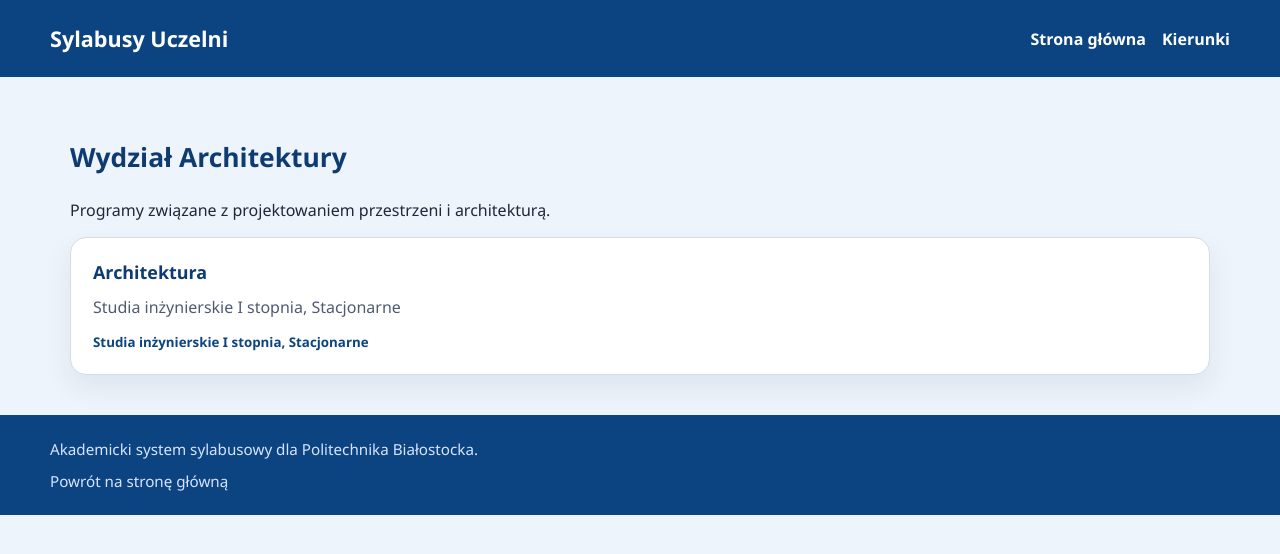
After one commit to leafaries/django-sylabus-wi-pb, a Django app: page /wydzial/wydzial-architektury/ in a window 1280 px wide. The commit adds this page. Shown: the top 554 px of the page. Run offline with Django 5.2, Linux system fonts and the light colour scheme.

Commit message:
widoki, kierunki
1. Jakkolwiek wyglądający interface
2. 3 wydziały
3. Opis semestru 1 na kierunku Informartyka

```diff
--- a/mysite/urls.py
+++ b/mysite/urls.py
@@ -22,4 +22,6 @@ from sylabusy import views
 urlpatterns = [
     path('admin/', admin.site.urls),
     path('', views.index, name='index'),
+    path('wydzial/<slug:slug>/', views.faculty_detail, name='faculty_detail'),
+    path('wydzial/<slug:faculty_slug>/<slug:program_slug>/', views.program_detail, name='program_detail'),
 ]
--- /dev/null
+++ b/sylabusy/static/sylabusy/style.css
@@ -0,0 +1,333 @@
+* {
+    box-sizing: border-box;
+}
+
+body {
+    margin: 0;
+    font-family: 'Segoe UI', Tahoma, Geneva, Verdana, sans-serif;
+    background: #eef4fb;
+    color: #1f2937;
+}
+
+a {
+    color: inherit;
+    text-decoration: none;
+}
+
+header {
+    background: #0c4481;
+    color: #ffffff;
+    padding: 24px 20px;
+}
+
+.header-inner {
+    max-width: 1180px;
+    margin: 0 auto;
+    display: flex;
+    justify-content: space-between;
+    align-items: center;
+    gap: 16px;
+}
+
+.brand {
+    font-size: 1.35rem;
+    font-weight: 700;
+}
+
+nav ul {
+    list-style: none;
+    margin: 0;
+    padding: 0;
+    display: flex;
+    gap: 16px;
+}
+
+nav a {
+    color: #ffffff;
+    font-weight: 600;
+}
+
+.program-link {
+    color: #0c4481;
+    display: inline-block;
+    font-weight: 700;
+}
+
+.program-link:hover {
+    text-decoration: underline;
+}
+
+.breadcrumb {
+    margin-bottom: 18px;
+    font-size: 0.95rem;
+    color: #57667c;
+}
+
+.breadcrumb a {
+    color: #0c4481;
+}
+
+.program-meta {
+    margin-top: 6px;
+    color: #0f3465;
+    font-weight: 600;
+}
+
+.program-description {
+    margin: 18px 0 28px;
+    color: #3f4a65;
+    line-height: 1.75;
+}
+
+.tab-nav {
+    display: flex;
+    flex-wrap: wrap;
+    gap: 12px;
+    margin-bottom: 28px;
+}
+
+.tab-link {
+    display: inline-flex;
+    align-items: center;
+    justify-content: center;
+    padding: 10px 16px;
+    background: #ffffff;
+    border: 1px solid #d6dce8;
+    border-radius: 999px;
+    color: #0c4481;
+    font-weight: 600;
+    transition: background 0.2s ease, transform 0.2s ease;
+}
+
+.tab-link:hover {
+    background: #eaf3ff;
+    transform: translateY(-1px);
+}
+
+.semester-list {
+    display: grid;
+    gap: 18px;
+}
+
+.semester-card {
+    background: #ffffff;
+    border-radius: 16px;
+    padding: 24px;
+    border: 1px solid #e5ebf5;
+}
+
+.semester-card h3 {
+    margin-top: 0;
+    margin-bottom: 10px;
+    color: #0d3b72;
+}
+
+.semester-card p {
+    margin: 0;
+    color: #4f5b74;
+    line-height: 1.75;
+}
+
+.main-hero {
+    padding: 64px 20px 40px;
+    text-align: center;
+    background: linear-gradient(180deg, #0c4481 0%, #144f9b 100%);
+    color: #ffffff;
+}
+
+.main-hero h1 {
+    margin: 0;
+    font-size: clamp(2.3rem, 4vw, 4rem);
+    line-height: 1.05;
+}
+
+.main-hero p {
+    margin: 20px auto 0;
+    max-width: 720px;
+    font-size: 1.05rem;
+    opacity: 0.92;
+}
+
+.section {
+    max-width: 1180px;
+    margin: 0 auto;
+    padding: 40px 20px;
+}
+
+.section-title {
+    margin-bottom: 24px;
+    font-size: 1.65rem;
+    color: #0d3b72;
+}
+
+.card-grid {
+    display: grid;
+    grid-template-columns: repeat(auto-fit, minmax(240px, 1fr));
+    gap: 18px;
+}
+
+.card {
+    background: #ffffff;
+    border: 1px solid #d6dce8;
+    border-radius: 16px;
+    padding: 22px;
+    box-shadow: 0 12px 28px rgba(15, 34, 66, 0.08);
+    transition: transform 0.25s ease, border-color 0.25s ease;
+}
+
+.card:hover {
+    transform: translateY(-4px);
+    border-color: #0c4481;
+}
+
+.card h3 {
+    margin: 0 0 10px;
+    font-size: 1.12rem;
+    color: #0d3b72;
+}
+
+.card p {
+    margin: 0;
+    line-height: 1.7;
+    color: #4f5b74;
+}
+
+.card small {
+    display: inline-block;
+    margin-top: 12px;
+    color: #7a8699;
+}
+
+.list-box {
+    display: grid;
+    grid-template-columns: repeat(auto-fit, minmax(220px, 1fr));
+    gap: 14px;
+}
+
+a.list-item {
+    display: block;
+    background: #ffffff;
+    border-radius: 12px;
+    padding: 18px 16px;
+    border: 1px solid #e5ebf5;
+    transition: background 0.2s ease, transform 0.2s ease;
+}
+
+a.list-item:hover {
+    background: #f7faff;
+    transform: translateY(-2px);
+}
+
+.list-item h4 {
+    margin: 0 0 8px;
+    font-size: 1rem;
+    color: #142f59;
+}
+
+.list-item span {
+    color: #57667c;
+    font-size: 0.95rem;
+}
+
+.footer {
+    background: #0c4481;
+    color: #ffffff;
+    padding: 24px 20px;
+}
+
+.footer-inner {
+    max-width: 1180px;
+    margin: 0 auto;
+    display: flex;
+    flex-direction: column;
+    gap: 12px;
+}
+
+.footer p {
+    margin: 0;
+    color: #d8e4ff;
+    font-size: 0.95rem;
+}
+
+.tab-link.active {
+    background: #0c4481;
+    color: #ffffff;
+    border-color: #0c4481;
+}
+
+.subjects-table {
+    width: 100%;
+    border-collapse: collapse;
+    margin-top: 20px;
+    background: #ffffff;
+    border: 1px solid #e5ebf5;
+    border-radius: 8px;
+    overflow: hidden;
+}
+
+.subjects-table thead {
+    background: #f5f8fc;
+    border-bottom: 2px solid #d6dce8;
+}
+
+.subjects-table th {
+    padding: 14px 16px;
+    text-align: left;
+    font-weight: 700;
+    color: #0d3b72;
+    font-size: 0.95rem;
+}
+
+.subjects-table td {
+    padding: 14px 16px;
+    border-bottom: 1px solid #e5ebf5;
+    color: #1f2937;
+    font-size: 0.95rem;
+}
+
+.subjects-table tbody tr:last-child td {
+    border-bottom: none;
+}
+
+.subjects-table tbody tr:hover {
+    background: #f9fbfd;
+}
+
+.sum-row {
+    background: #f5f8fc;
+    font-weight: 700;
+    border-top: 2px solid #0c4481;
+    border-bottom: 2px solid #0c4481;
+}
+
+.sum-row td {
+    color: #0d3b72;
+    padding: 16px;
+}
+
+.program-description {
+    line-height: 1.7;
+    color: #4f5b74;
+    margin-bottom: 20px;
+}
+
+@media (max-width: 680px) {
+    .header-inner,
+    .footer-inner {
+        flex-direction: column;
+        align-items: start;
+    }
+
+    nav ul {
+        flex-wrap: wrap;
+    }
+
+    .subjects-table {
+        font-size: 0.85rem;
+    }
+
+    .subjects-table th,
+    .subjects-table td {
+        padding: 10px 8px;
+    }
+}
--- /dev/null
+++ b/sylabusy/templates/sylabusy/faculty.html
@@ -0,0 +1,44 @@
+{% load static %}
+<!DOCTYPE html>
+<html lang="pl">
+<head>
+    <meta charset="UTF-8">
+    <meta name="viewport" content="width=device-width, initial-scale=1.0">
+    <title>{{ faculty.name }} - {{ university }}</title>
+    <link rel="stylesheet" href="{% static 'sylabusy/style.css' %}">
+</head>
+<body>
+    <header>
+        <div class="header-inner">
+            <a class="brand" href="/">Sylabusy Uczelni</a>
+            <nav>
+                <ul>
+                    <li><a href="/">Strona główna</a></li>
+                    <li><a href="#programs">Kierunki</a></li>
+                </ul>
+            </nav>
+        </div>
+    </header>
+
+    <section class="section">
+        <h2 class="section-title">{{ faculty.name }}</h2>
+        <p>{{ faculty.description }}</p>
+        <div class="card-grid" id="programs">
+            {% for program in faculty.programs %}
+                <article class="card">
+                    <h3>{{ program.title }}</h3>
+                    <p>{{ program.detail }}</p>
+                    <small><a class="program-link" href="{% url 'program_detail' faculty.slug program.slug %}">Studia inżynierskie I stopnia, Stacjonarne</a></small>
+                </article>
+            {% endfor %}
+        </div>
+    </section>
+
+    <footer class="footer">
+        <div class="footer-inner">
+            <p>Akademicki system sylabusowy dla {{ university }}.</p>
+            <p><a href="/" style="color: #d8e4ff;">Powrót na stronę główną</a></p>
+        </div>
+    </footer>
+</body>
+</html>
--- a/sylabusy/views.py
+++ b/sylabusy/views.py
@@ -1,11 +1,185 @@
+from django.http import Http404
 from django.shortcuts import render
-from django.http import HttpResponse
 
-# Create your views here.
+FACULTIES = [
+    {
+        'slug': 'wydzial-informatyki-elektroniki-i-telekomunikacji',
+        'name': 'Wydział Informatyki, Elektroniki i Telekomunikacji',
+        'description': 'Technologie informatyczne, telekomunikacyjne i systemy elektroniczne.',
+        'programs': [
+            {
+                'title': 'Informatyka',
+                'slug': 'informatyka',
+                'detail': 'Studia inżynierskie I stopnia, Stacjonarne',
+                'description': 'Kierunek Informatyka koncentruje się na programowaniu, algorytmice, systemach sieciowych oraz technologii chmurowej.',
+                'semesters': [
+                    {
+                        'name': 'Semestr 1',
+                        'content': 'Podstawy programowania, algebra liniowa, wprowadzenie do informatyki.',
+                        'total_hours': 400,
+                        'total_ects': 30,
+                        'subjects': [
+                            {'name': 'Podstawy programowania', 'hours': '30 wykład, 45 pracownia specjalistyczna', 'ects': 6, 'form': 'Egzamin', 'obligatory': 'Obowiązkowy'},
+                            {'name': 'Algebra liniowa z geometrią analityczną', 'hours': '30 wykład, 20 ćwiczenia, 15 pracownia specjalistyczna', 'ects': 5, 'form': 'Egzamin', 'obligatory': 'Obowiązkowy'},
+                            {'name': 'Analiza matematyczna', 'hours': '30 wykład, 20 ćwiczenia, 15 pracownia specjalistyczna', 'ects': 5, 'form': 'Egzamin', 'obligatory': 'Obowiązkowy'},
+                            {'name': 'Fizyka dla informatyków', 'hours': '30 wykład, 30 ćwiczenia', 'ects': 4, 'form': 'Zaliczenie', 'obligatory': 'Obowiązkowy'},
+                            {'name': 'Wprowadzenie do systemu Linux', 'hours': '20 wykład, 30 pracownia specjalistyczna', 'ects': 4, 'form': 'Zaliczenie', 'obligatory': 'Obowiązkowy'},
+                            {'name': 'Wprowadzenie do informatyki', 'hours': '30 wykład, 15 ćwiczenia', 'ects': 3, 'form': 'Zaliczenie', 'obligatory': 'Obowiązkowy'},
+                            {'name': 'Logika dla informatyków', 'hours': '15 wykład, 15 ćwiczenia', 'ects': 2, 'form': 'Zaliczenie', 'obligatory': 'Obowiązkowy'},
+                            {'name': 'Metodyka studiowania (HES I)', 'hours': '10 zajęcia', 'ects': 1, 'form': 'Zaliczenie', 'obligatory': 'Obowiązkowy'},
+                        ]
+                    },
+                    {'name': 'Semestr 2', 'content': 'Struktury danych i algorytmy, bazy danych, architektura komputerów.'},
+                    {'name': 'Semestr 3', 'content': 'Systemy operacyjne, inżynieria oprogramowania, sieci komputerowe.'},
+                    {'name': 'Semestr 4', 'content': 'Bazy danych zaawansowane, programowanie obiektowe, bezpieczeństwo IT.'},
+                    {'name': 'Semestr 5', 'content': 'Sztuczna inteligencja, automatyka, technologie webowe.'},
+                    {'name': 'Semestr 6', 'content': 'Praca zespołowa, projekt, analiza danych, testowanie i wdrażanie systemów.'},
+                    {'name': 'Semestr 7', 'content': 'Przygotowanie do obrony pracy dyplomowej i praktyka zawodowa.'},
+                ],
+            },
+            {
+                'title': 'Data Science',
+                'slug': 'data-science',
+                'detail': 'Studia magisterskie inżynierskie II stopnia, Stacjonarne',
+                'description': 'Data Science uczy analizy danych, uczenia maszynowego i budowy modeli predykcyjnych.',
+                'semesters': [
+                    {'name': 'Semestr 1', 'content': 'Statystyka, programowanie w Pythonie, wprowadzenie do uczenia maszynowego.'},
+                    {'name': 'Semestr 2', 'content': 'Bazy danych, eksploracja danych, modelowanie probabilistyczne.'},
+                    {'name': 'Semestr 3', 'content': 'Uczenie głębokie, analiza tekstu, wizualizacja danych.'},
+                    {'name': 'Semestr 4', 'content': 'Projekt magisterski, systemy rekomendacyjne, etyka analizy danych.'},
+                ],
+            },
+            {
+                'title': 'Matematyka stosowana, spec. Matematyka nowoczesnych technologii',
+                'slug': 'matematyka-nowoczesnych-technologii',
+                'detail': 'Studia inżynierskie I stopnia, Stacjonarne',
+                'description': 'Matematyka stosowana przygotowuje do pracy z modelami matematycznymi i technologiami cyfrowymi.',
+                'semesters': [
+                    {'name': 'Semestr 1', 'content': 'Analiza matematyczna, algebra, programowanie numeryczne.'},
+                    {'name': 'Semestr 2', 'content': 'Równania różniczkowe, statystyka, obliczenia naukowe.'},
+                    {'name': 'Semestr 3', 'content': 'Metody numeryczne, modelowanie procesów, ekonometria.'},
+                    {'name': 'Semestr 4', 'content': 'Optymalizacja, teoria grafów, analiza sygnałów.'},
+                    {'name': 'Semestr 5', 'content': 'Zastosowania AI, analiza danych, modelowanie finansowe.'},
+                    {'name': 'Semestr 6', 'content': 'Projekt zespołowy, zastosowanie matematyki w technologii.'},
+                    {'name': 'Semestr 7', 'content': 'Przygotowanie do pracy dyplomowej, praktyka i warsztaty.'},
+                ],
+            },
+            {
+                'title': 'Matematyka stosowana, spec. Analityka danych',
+                'slug': 'matematyka-analityka-danych',
+                'detail': 'Studia inżynierskie I stopnia, Stacjonarne',
+                'description': 'Program łączy matematykę z analizą danych, statystyką i modelowaniem biznesowym.',
+                'semesters': [
+                    {'name': 'Semestr 1', 'content': 'Analiza matematyczna, algebra, statystyka w danych.'},
+                    {'name': 'Semestr 2', 'content': 'Rachunek prawdopodobieństwa, programowanie w Pythonie, analiza danych.'},
+                    {'name': 'Semestr 3', 'content': 'Bazy danych, modele statystyczne, wizualizacja danych.'},
+                    {'name': 'Semestr 4', 'content': 'Uczenie maszynowe, przetwarzanie danych, analiza ekonomiczna.'},
+                    {'name': 'Semestr 5', 'content': 'Analiza wielowymiarowa, dane przestrzenne, zbiór danych w praktyce.'},
+                    {'name': 'Semestr 6', 'content': 'Projekt zespołowy, analiza biznesowa, praktyka w analityce danych.'},
+                    {'name': 'Semestr 7', 'content': 'Przygotowanie pracy dyplomowej i praktyczne case study.'},
+                ],
+            },
+            {
+                'title': 'Informatyka i Ekonometria',
+                'slug': 'informatyka-i-ekonometria',
+                'detail': 'Studia magisterskie II stopnia, Stacjonarne',
+                'description': 'Kierunek łączy technologie informatyczne z modelami ekonometrycznymi i analizą ekonomiczną.',
+                'semesters': [
+                    {'name': 'Semestr 1', 'content': 'Ekonometria, analiza danych, programowanie zaawansowane.'},
+                    {'name': 'Semestr 2', 'content': 'Modele ekonometryczne, big data, uczenie maszynowe.'},
+                    {'name': 'Semestr 3', 'content': 'Modelowanie finansowe, prognozowanie, wizualizacja danych.'},
+                    {'name': 'Semestr 4', 'content': 'Projekt magisterski, praktyka i zastosowania w biznesie.'},
+                ],
+            },
+        ],
+    },
+    {
+        'slug': 'wydzial-inzynierii-mechanicznej',
+        'name': 'Wydział Inżynierii Mechanicznej',
+        'description': 'Kierunki techniczne związane z projektowaniem maszyn i robotyką.',
+        'programs': [
+            {
+                'title': 'Inżynieria mechaniczna',
+                'slug': 'inzynieria-mechaniczna',
+                'detail': 'Studia inżynierskie I stopnia, Stacjonarne',
+                'description': 'Kierunek koncentruje się na projektowaniu maszyn, materiałach i systemach napędowych.',
+                'semesters': [
+                    {'name': 'Semestr 1', 'content': 'Fizyka techniczna, mechanika ogólna, CAD.'},
+                    {'name': 'Semestr 2', 'content': 'Wytrzymałość materiałów, termodynamika, rysunek techniczny.'},
+                ],
+            },
+        ],
+    },
+    {
+        'slug': 'wydzial-architektury',
+        'name': 'Wydział Architektury',
+        'description': 'Programy związane z projektowaniem przestrzeni i architekturą.',
+        'programs': [
+            {
+                'title': 'Architektura',
+                'slug': 'architektura',
+                'detail': 'Studia inżynierskie I stopnia, Stacjonarne',
+                'description': 'Studia skupiają się na projektowaniu przestrzeni, materiałach i budownictwie.',
+                'semesters': [
+                    {'name': 'Semestr 1', 'content': 'Wprowadzenie do architektury, rysunek, historia architektury.'},
+                    {'name': 'Semestr 2', 'content': 'Projektowanie, materiały budowlane, konstrukcje.'},
+                ],
+            },
+        ],
+    },
+]
+
+
 def index(request):
-    # return HttpResponse("Hello, world. You're at the polls index.")
+    programs = [
+        {
+            'title': 'Studia inżynierskie I stopnia',
+            'description': 'Programy kształcenia obejmujące podstawy informatyki, automatyki oraz inżynierii.',
+            'level': '1. stopień',
+        },
+        {
+            'title': 'Studia magisterskie II stopnia',
+            'description': 'Sylabusy dla kierunków technicznych i menedżerskich z naciskiem na praktyczne projekty.',
+            'level': '2. stopień',
+        },
+        {
+            'title': 'Studia podyplomowe',
+            'description': 'Kursy specjalistyczne dla profesjonalistów i absolwentów szukających rozwoju.',
+            'level': 'Podyplomowe',
+        },
+    ]
     context = {
-        'majors': ['Computer Science', 'Mechanical Engineering', 'Architecture'],
-        'university': 'Bialystok University of Technology'
+        'programs': programs,
+        'faculties': FACULTIES,
+        'university': 'Politechnika Białostocka',
     }
     return render(request, 'sylabusy/index.html', context)
+
+
+def faculty_detail(request, slug):
+    faculty = next((item for item in FACULTIES if item['slug'] == slug), None)
+    if not faculty:
+        raise Http404('Wydział nie znaleziony')
+
+    context = {
+        'faculty': faculty,
+        'university': 'Politechnika Białostocka',
+    }
+    return render(request, 'sylabusy/faculty.html', context)
+
+
+def program_detail(request, faculty_slug, program_slug):
+    faculty = next((item for item in FACULTIES if item['slug'] == faculty_slug), None)
+    if not faculty:
+        raise Http404('Wydział nie znaleziony')
+
+    program = next((item for item in faculty['programs'] if item['slug'] == program_slug), None)
+    if not program:
+        raise Http404('Kierunek nie znaleziony')
+
+    context = {
+        'faculty': faculty,
+        'program': program,
+        'university': 'Politechnika Białostocka',
+    }
+    return render(request, 'sylabusy/program.html', context)
```
Also changed, not shown: sylabusy/templates/sylabusy/index.html (+56 -12 lines), sylabusy/templates/sylabusy/program.html (added, +103 -0 lines).
